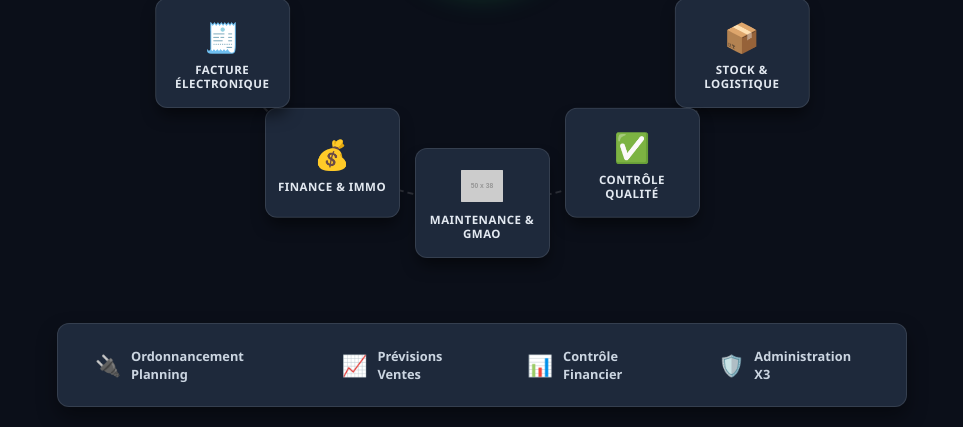
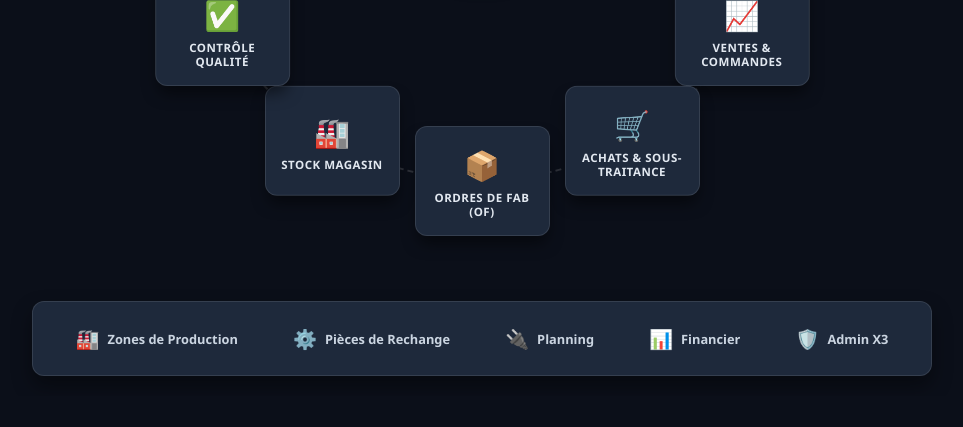
Before and after one commit to abdelali-bouzid/teacher-performance, a plain HTML site: page index.html in a window 1280 px wide. Shown: the part 655-1082 px from the top of the page, without its empty margins (158-1121 px from the left). After the commit the page ends 1051 px from the top, so only its background shows below. Drawn offline with Linux system fonts and the light colour scheme; placeholder pictures from the web are drawn by us.

Commit message:
Update index.html

```diff
--- a/index.html
+++ b/index.html
@@ -1,10 +1,9 @@
-HTML
 <!DOCTYPE html>
 <html lang="fr">
 <head>
     <meta charset="UTF-8">
     <meta name="viewport" content="width=device-width, initial-scale=1.0">
-    <title>Ecosystème GMAO & Sage X3 Integrated Hub</title>
+    <title>Ecosystème GMAO, Production & Sage X3 Integrated Hub</title>
     <style>
         * { box-sizing: border-box; margin: 0; padding: 0; font-family: 'Segoe UI', system-ui, -apple-system, sans-serif; }
         body { background: #0b0f19; color: #f8fafc; min-height: 100vh; display: flex; flex-direction: column; align-items: center; justify-content: flex-start; padding: 20px; overflow-x: hidden; }
@@ -89,13 +88,13 @@ HTML
 
         /* Bottom Toolbar Bar */
         .bottom-bar {
-            width: 100%; max-width: 850px; background: #1e293b; border: 1px solid rgba(255, 255, 255, 0.1);
-            border-radius: 12px; padding: 15px 25px; margin-top: 10px; display: flex; justify-content: space-around;
-            align-items: center; gap: 15px; box-shadow: 0 10px 20px rgba(0,0,0,0.4);
+            width: 100%; max-width: 900px; background: #1e293b; border: 1px solid rgba(255, 255, 255, 0.1);
+            border-radius: 12px; padding: 15px 20px; margin-top: 10px; display: flex; justify-content: space-around;
+            align-items: center; gap: 10px; box-shadow: 0 10px 20px rgba(0,0,0,0.4); flex-wrap: wrap;
         }
-        .bottom-item { display: flex; align-items: center; gap: 10px; cursor: pointer; padding: 8px 12px; border-radius: 8px; transition: background 0.2s; }
+        .bottom-item { display: flex; align-items: center; gap: 8px; cursor: pointer; padding: 8px 12px; border-radius: 8px; transition: background 0.2s; }
         .bottom-item:hover { background: #334155; }
-        .bottom-item .b-icon { font-size: 1.3rem; }
+        .bottom-item .b-icon { font-size: 1.2rem; }
         .bottom-item .b-text { font-size: 0.8rem; font-weight: 600; color: #cbd5e1; }
 
         /* Modal Popup System */
@@ -106,7 +105,7 @@ HTML
         }
         .modal-overlay.active { display: flex; opacity: 1; }
         .modal-content {
-            background: #1e293b; border: 1px solid #3b82f6; border-radius: 16px; width: 90%; max-width: 750px;
+            background: #1e293b; border: 1px solid #3b82f6; border-radius: 16px; width: 90%; max-width: 800px;
             max-height: 85vh; overflow-y: auto; padding: 25px; box-shadow: 0 25px 50px -12px rgba(0, 0, 0, 0.7); color: #f8fafc;
         }
         .modal-header { display: flex; justify-content: space-between; align-items: center; border-bottom: 1px solid #334155; padding-bottom: 15px; margin-bottom: 20px; }
@@ -119,7 +118,7 @@ HTML
         .form-group { display: flex; flex-direction: column; gap: 5px; }
         .form-group.full { grid-column: span 2; }
         .form-group label { font-size: 0.8rem; font-weight: 600; color: #94a3b8; }
-        .form-group input { background: #0f172a; border: 1px solid #334155; color: white; padding: 10px; border-radius: 8px; font-size: 0.9rem; outline: none; }
+        .form-group input, .form-group select { background: #0f172a; border: 1px solid #334155; color: white; padding: 10px; border-radius: 8px; font-size: 0.9rem; outline: none; }
         .btn-add { background: #22c55e; color: white; border: none; padding: 10px 20px; border-radius: 8px; font-weight: 600; cursor: pointer; }
 
         /* Data Table */
@@ -129,13 +128,14 @@ HTML
         td { padding: 12px; border-bottom: 1px solid #334155; color: #e2e8f0; }
         .btn-delete { background: rgba(239, 68, 68, 0.2); color: #f87171; border: 1px solid #ef4444; padding: 4px 10px; border-radius: 6px; cursor: pointer; font-size: 0.75rem; }
         .btn-delete:hover { background: #ef4444; color: white; }
+        .badge { background: #0284c7; color: white; padding: 3px 8px; border-radius: 12px; font-size: 0.75rem; font-weight: 600; }
     </style>
 </head>
 <body>
 
     <header>
         <h1>Plateforme Intégrée Sage X3 & GMAO</h1>
-        <p>Cliquez sur un module pour gérer les données (Saisie, Ajout, Suppression)</p>
+        <p>Gestion des Zones de Production & Connexion aux Pièces de Rechange</p>
     </header>
 
     <!-- Main Dynamic Hub -->
@@ -144,28 +144,31 @@ HTML
 
         <!-- Center Logo (مخصص لصورتك) -->
         <div class="center-logo" onclick="openModal('HUB', '⚙️ Centre de Contrôle Central')">
-            <!-- https://chatgpt.com/s/m_6aa5cce8c2348191b088b19bdf608faf src -->
-            <img src="https://via.placeholder.com/170/000000/22c55e?text=SAGE+X3" id="centerLogoImg" alt="Logo Central">
+            <img src="YOUR_CENTER_IMAGE_URL.png" id="centerLogoImg" alt="Logo Central" onerror="this.src='https://via.placeholder.com/170/000000/22c55e?text=SAGE+X3'">
         </div>
     </div>
 
     <!-- Bottom Toolbar -->
     <div class="bottom-bar">
+        <div class="bottom-item" onclick="openModal('ZONES_PROD', '🏭 Zones & Lignes de Production')">
+            <span class="b-icon">🏭</span>
+            <span class="b-text">Zones de Production</span>
+        </div>
+        <div class="bottom-item" onclick="openModal('PIECES_RECHANGE', '⚙️ Stock Pièces de Rechange')">
+            <span class="b-icon">⚙️</span>
+            <span class="b-text">Pièces de Rechange</span>
+        </div>
         <div class="bottom-item" onclick="openModal('PLANNING', '🔌 Ordonnancement & Planning')">
             <span class="b-icon">🔌</span>
-            <span class="b-text">Ordonnancement Planning</span>
-        </div>
-        <div class="bottom-item" onclick="openModal('PREVISIONS', '📈 Prévisions des Ventes')">
-            <span class="b-icon">📈</span>
-            <span class="b-text">Prévisions Ventes</span>
+            <span class="b-text">Planning</span>
         </div>
         <div class="bottom-item" onclick="openModal('FINANCIER', '📊 Contrôle Financier')">
             <span class="b-icon">📊</span>
-            <span class="b-text">Contrôle Financier</span>
+            <span class="b-text">Financier</span>
         </div>
         <div class="bottom-item" onclick="openModal('ADMIN', '🛡️ Administration X3')">
             <span class="b-icon">🛡️</span>
-            <span class="b-text">Administration X3</span>
+            <span class="b-text">Admin X3</span>
         </div>
     </div>
 
@@ -183,7 +186,7 @@ HTML
                         <label id="lblField1">Champ 1</label>
                         <input type="text" id="inputField1" required placeholder="Saisir la valeur...">
                     </div>
-                    <div class="form-group">
+                    <div class="form-group" id="field2Container">
                         <label id="lblField2">Champ 2</label>
                         <input type="text" id="inputField2" required placeholder="Saisir la valeur...">
                     </div>
@@ -213,23 +216,19 @@ HTML
     </div>
 
     <script>
-        // مصفوفة الوحدات مع إمكانية إضافة رابط صورة لكل وحدة (image property)
         const modulesData = [
+            { id: 'ZONES_PROD', title: 'Zones de Production', icon: '🏭', image: '', col1: 'Nom Zone / Ligne', col2: 'Statut Ligne' },
+            { id: 'PIECES_RECHANGE', title: 'Pièces de Rechange', icon: '⚙️', image: '', col1: 'Désignation Pièce', col2: 'Zone de Production Liée' },
+            { id: 'GMAO', title: 'Maintenance & GMAO', icon: '🛠️', image: 'YOUR_MAINTENANCE_IMAGE_URL.png', col1: 'Équipement / Machine', col2: 'Statut Panne' },
             { id: 'CRM', title: 'CRM & Clients', icon: '📊', image: '', col1: 'Nom Client', col2: 'Statut Prospect' },
             { id: 'VENTES', title: 'Ventes & Commandes', icon: '📈', image: '', col1: 'N° Commande', col2: 'Montant (€)' },
             { id: 'ACHATS', title: 'Achats & Sous-Traitance', icon: '🛒', image: '', col1: 'Fournisseur', col2: 'Article / Service' },
-            { id: 'PRODUCTION', title: 'Production & OF', icon: '🏭', image: '', col1: 'Ordre de Fab. (OF)', col2: 'Quantité' },
-            { id: 'STOCK', title: 'Stock & Logistique', icon: '📦', image: '', col1: 'Référence Article', col2: 'Quantité En Stock' },
+            { id: 'PRODUCTION', title: 'Ordres de Fab (OF)', icon: '📦', image: '', col1: 'Ordre de Fab. (OF)', col2: 'Quantité' },
+            { id: 'STOCK', title: 'Stock Magasin', icon: '🏭', image: '', col1: 'Référence Article', col2: 'Quantité En Stock' },
             { id: 'QUALITE', title: 'Contrôle Qualité', icon: '✅', image: '', col1: 'N° Lot Testé', col2: 'Résultat Conformité' },
-
-            // وحدة الصيانة GMAO / Maintenance المخصصة لصورتك
-            { id: 'GMAO', title: 'Maintenance & GMAO', icon: '🛠️', image: 'https://via.placeholder.com/50/38bdf8/ffffff?text=GMAO', col1: 'Équipement / Machine', col2: 'Statut Panne' },
-
             { id: 'FINANCE', title: 'Finance & Immo', icon: '💰', image: '', col1: 'Compte Comptable', col2: 'Montant' },
-            { id: 'FACTURE', title: 'Facture Électronique', icon: '🧾', image: '', col1: 'N° Facture', col2: 'Statut Envoi' },
             { id: 'MOBILE', title: 'Mobilité & App', icon: '📱', image: '', col1: 'Utilisateur Mobile', col2: 'Appareil / ID' },
-            { id: 'REPORTING', title: 'Reporting & KPIs', icon: '📊', image: '', col1: 'Nom du Rapport', col2: 'Fréquence' },
-            { id: 'INTEROP', title: 'Interopérabilité (API)', icon: '🔌', image: '', col1: 'Nom API / Flux', col2: 'Protocole' }
+            { id: 'REPORTING', title: 'Reporting & KPIs', icon: '📊', image: '', col1: 'Nom du Rapport', col2: 'Fréquence' }
         ];
 
         let database = JSON.parse(localStorage.getItem('sageX3_GMAO_DB')) || {};
@@ -252,8 +251,7 @@ HTML
                 node.className = 'module-node';
                 node.style.transform = `translate(${x}px, ${y}px)`;
 
-                // عرض صورة إذا كانت متوفرة أو أيقونة Emoji
-                const iconContent = mod.image ? `<img src="${mod.image}" alt="${mod.title}">` : `<span>${mod.icon}</span>`;
+                const iconContent = mod.image ? `<img src="${mod.image}" alt="${mod.title}" onerror="this.outerHTML='<span>${mod.icon}</span>'">` : `<span>${mod.icon}</span>`;
 
                 node.innerHTML = `
                     <div class="icon-box">${iconContent}</div>
@@ -277,6 +275,27 @@ HTML
             document.getElementById('thCol1').textContent = modConfig.col1;
             document.getElementById('thCol2').textContent = modConfig.col2;
 
+            // تخصيص خانة الإدخال لربط قطعة الغيار بـ منطقة الإنتاج
+            const f2Container = document.getElementById('field2Container');
+            if (moduleId === 'PIECES_RECHANGE') {
+                const zones = database['ZONES_PROD'] || [];
+                let optionsHtml = zones.length > 0
+                    ? zones.map(z => `<option value="${z.val1}">${z.val1}</option>`).join('')
+                    : '<option value="Stock Général">Stock Général (Aucune zone créée)</option>';
+
+                f2Container.innerHTML = `
+                    <label id="lblField2">Lier à la Zone de Production</label>
+                    <select id="inputField2" required>
+                        ${optionsHtml}
+                    </select>
+                `;
+            } else {
+                f2Container.innerHTML = `
+                    <label id="lblField2">${modConfig.col2}</label>
+                    <input type="text" id="inputField2" required placeholder="Saisir la valeur...">
+                `;
+            }
+
             document.getElementById('modalForm').reset();
             renderTableData();
             modal.classList.add('active');
@@ -296,10 +315,11 @@ HTML
 
             items.forEach((item, index) => {
                 const tr = document.createElement('tr');
+                const badgeStyle = currentActiveModule === 'PIECES_RECHANGE' ? `<span class="badge">${item.val2}</span>` : item.val2;
                 tr.innerHTML = `
                     <td><code>${item.code}</code></td>
                     <td><strong>${item.val1}</strong></td>
-                    <td>${item.val2}</td>
+                    <td>${badgeStyle}</td>
                     <td>${item.val3 || '-'}</td>
                     <td><button class="btn-delete" onclick="deleteItem(${index})">🗑️ Supprimer</button></td>
                 `;
```
